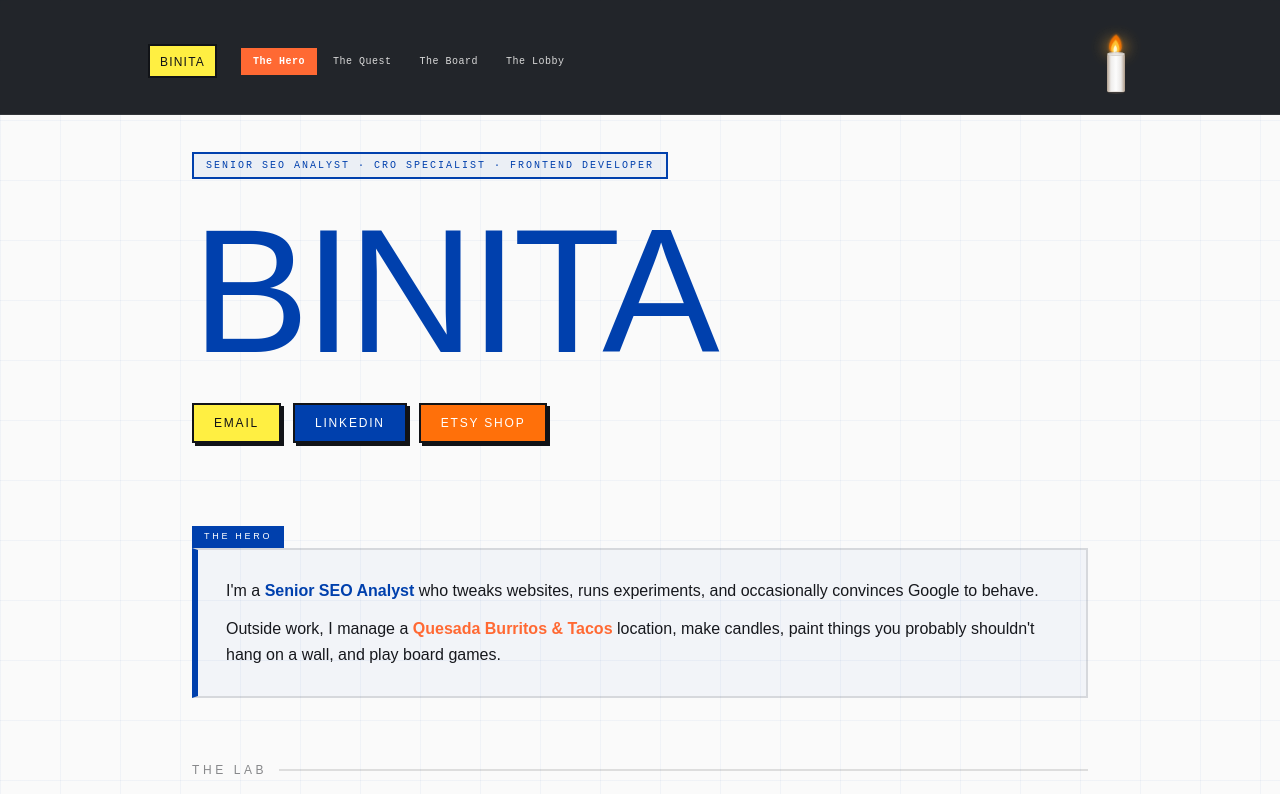
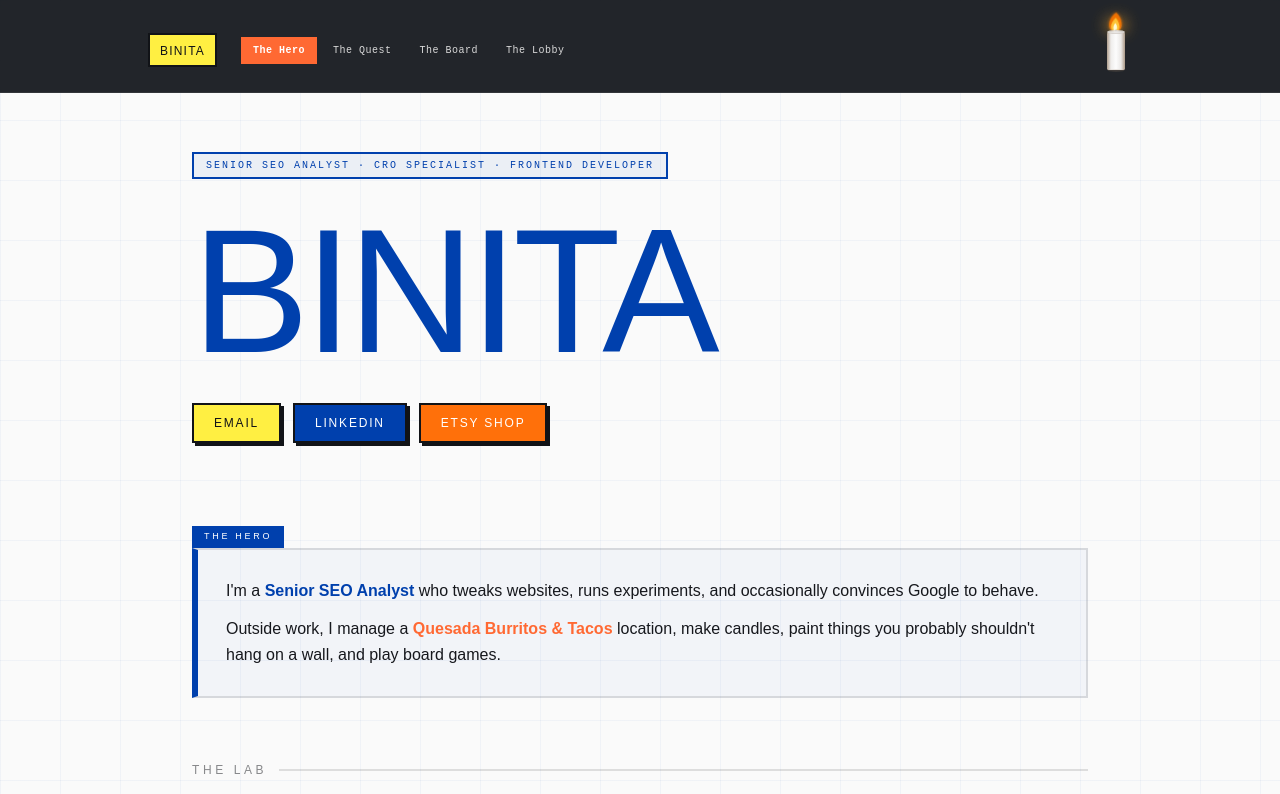
Before and after one commit to binita-patel-portfolio/the-quest, a React (Vite) app: page / in a window 1280 px wide. Shown: the top 794 px of the page. Built offline with nearby package versions, Linux system fonts and the light colour scheme; the HTML template or start-up script is replaced by a standard one.

Commit message:
Changes
Co-authored-by: binita-patel-portfolio <45469143+binita-patel-portfolio@users.noreply.github.com>

```diff
--- a/src/components/ResourceBar.tsx
+++ b/src/components/ResourceBar.tsx
@@ -75,7 +75,7 @@ const Candle = ({ progress }: { progress: number }) => {
   const drip3Opacity = progress > 60 ? Math.min(1, (progress - 60) / 20) : 0;
 
   return (
-    <svg width="32" height="68" viewBox="0 0 32 68" fill="none" overflow="visible" style={{ marginTop: "22px", marginBottom: "0px", display: "block" }}>
+    <svg width="32" height="68" viewBox="0 0 32 68" fill="none" overflow="visible" style={{ display: "block", margin: 0 }}>
       <defs>
         <linearGradient id="waxGrad2" x1="0" y1="0" x2="1" y2="0">
           <stop offset="0%"   stopColor="hsl(30 18% 62%)" />
```
